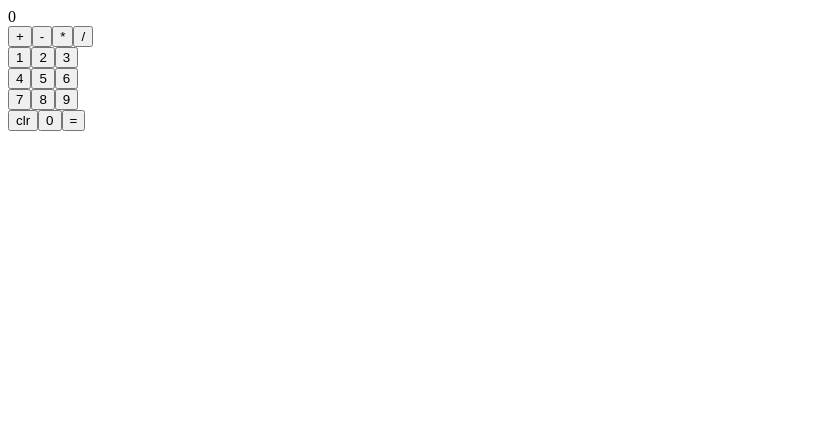
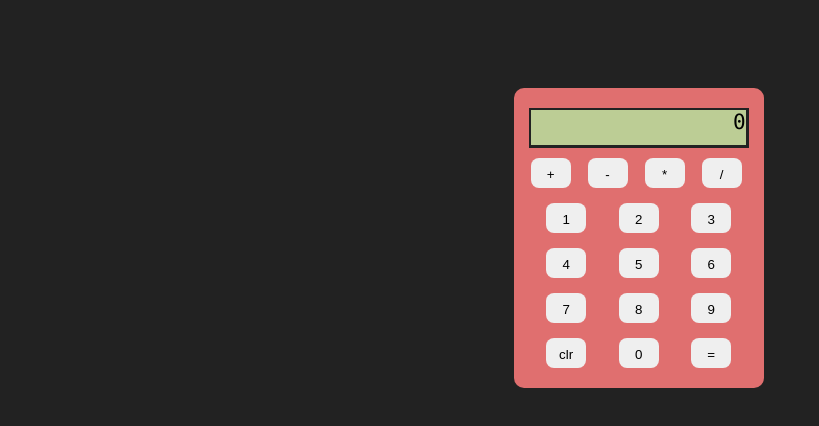
Before and after one commit to blseich/calculator-react-app, a React (Create React App) app: page / in a window 1280 px wide. Shown: the top 426 px of the page, without its empty margins (0-819 px from the left). Built offline with nearby package versions, Linux system fonts and the light colour scheme.

Commit message:
Added styling to calculator

```diff
--- /dev/null
+++ b/public/calculator.css
@@ -0,0 +1,61 @@
+body {
+    background-color: #222;
+}
+
+.calculator {
+    background-color: #e06f6f;
+    height: 300px;
+    width: 250px;
+    border-radius: 10px;
+    position: relative;
+    top: 80px;
+    left: 40%;
+}
+
+.display {
+    background-color: #222;
+    width: 220px;
+    position: relative;
+    left: 15px;
+    top: 20px;
+    height: 40px;
+}
+
+.output {
+    position: relative;
+    left: 2px;
+    top: 2px;
+    height: 35px;
+    color: black;
+    background-color: #bccd95;
+    font-size: 21px;
+    font-family: 'Consolas', monospace;
+    text-align: right;
+    width:215px;
+}
+
+.interactiveArea {
+    position: relative;
+    top: 30px;
+}
+
+.Operators .button {
+    width: 40px;
+    height: 30px;
+    border: none;
+    border-radius: 8px;
+    margin-left: 17px;
+    cursor: pointer;
+    border-top: 2px solid transparent;
+}
+
+.button {
+    width: 40px;
+    height: 30px;
+    border: none;
+    border-radius: 8px;
+    margin-left: 32.5px;
+    margin-bottom: 15px;
+    cursor: pointer;
+    border-top: 2px solid transparent;
+}
--- a/public/index.html
+++ b/public/index.html
@@ -10,6 +10,7 @@
     -->
     <link rel="manifest" href="%PUBLIC_URL%/manifest.json">
     <link rel="shortcut icon" href="%PUBLIC_URL%/favicon.ico">
+    <link rel="stylesheet" type="text/css" href="%PUBLIC_URL%/calculator.css">
     <!--
       Notice the use of %PUBLIC_URL% in the tags above.
       It will be replaced with the URL of the `public` folder during the build.
@@ -19,7 +20,7 @@
       work correctly both with client-side routing and a non-root public URL.
       Learn how to configure a non-root public URL by running `npm run build`.
     -->
-    <title>React App</title>
+    <title>Calculator App</title>
   </head>
   <body>
     <noscript>
--- a/src/components/Display.js
+++ b/src/components/Display.js
@@ -3,7 +3,9 @@ import React from 'react'
 const Display = (props) => {
     return (
         <div className="display">
-            {props.value}
+            <div className="output">
+                {props.value}
+            </div>
         </div>
     )
 }
--- a/src/functionality/string-calculator.js
+++ b/src/functionality/string-calculator.js
@@ -10,7 +10,7 @@ const divide = calc('/', (acc, val) => acc / val)
 
 const extractDivision = (exp) => exp.match(/[\d]+\/[\d]+/g)
 const extractMult = (exp) => exp.match(/\d+(\.\d+)?(\*\d+(\.\d+)?)+/g)
-const extractParens = (exp) => exp.match(/\(\d+(\.\d+)?((\*|\/|\+|\-)\d+(\.\d+)?)+\)/g)
+const extractParens = (exp) => exp.match(/\(\d+(\.\d+)?((\*|\/|\+|-)\d+(\.\d+)?)+\)/g)
 
 const replaceEvaluatedExpressions = curry((calculation, exp, expressions) => {
     return expressions.reduce((simplifiedExp, curr) => {
```
Also changed, not shown: 1 other file (tests, documents, lock files or other folders).
